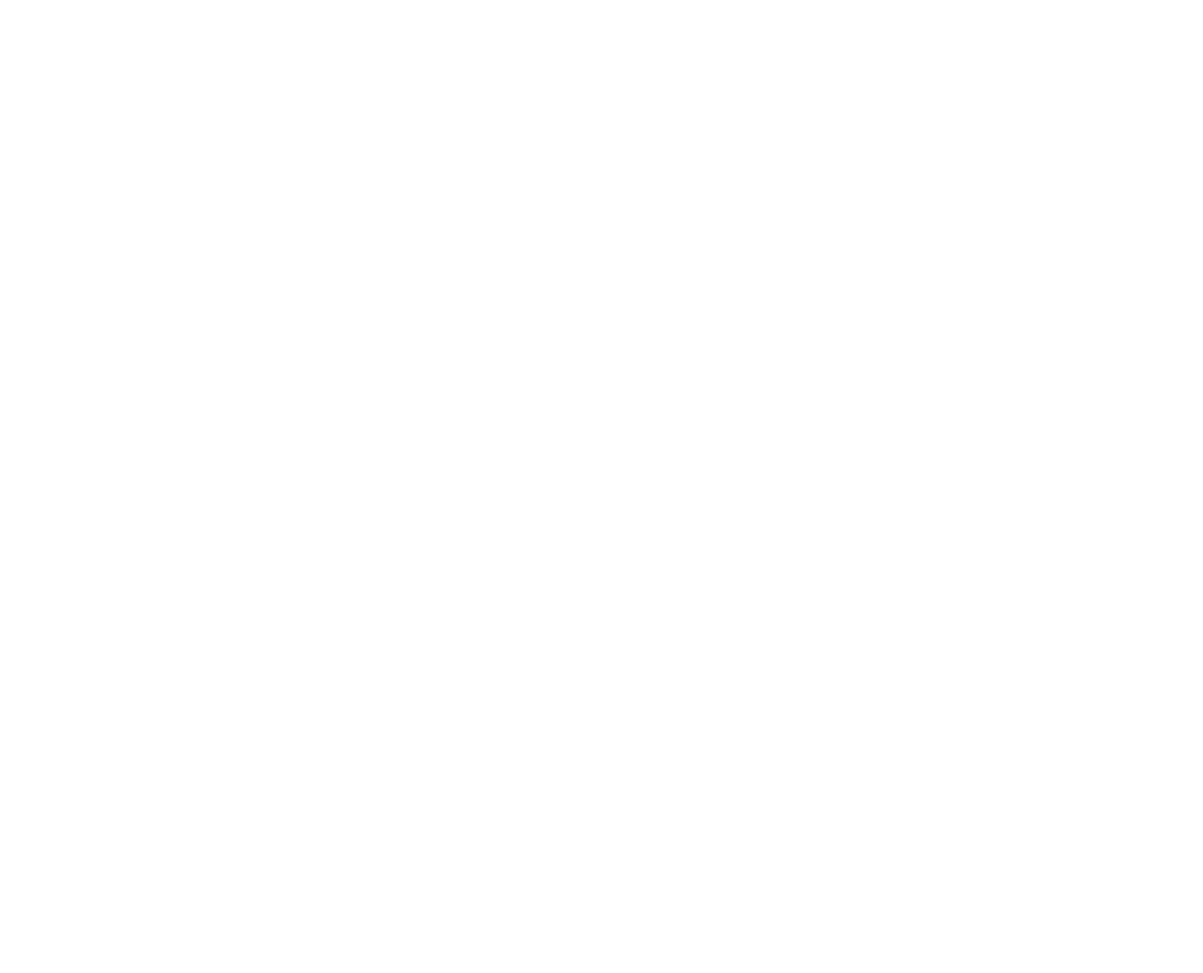
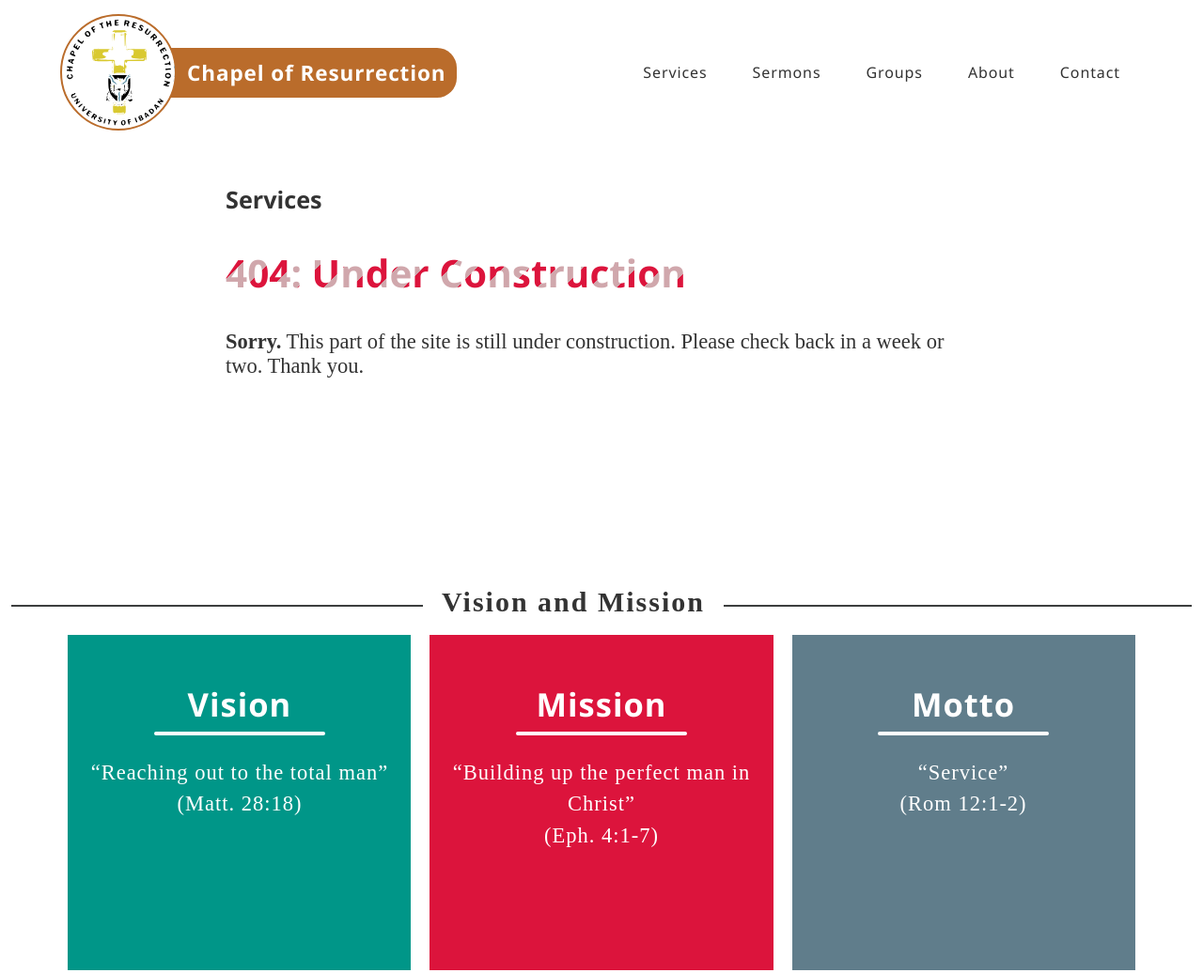
Before and after one commit to prof2k/chapel-of-resurrection, a plain HTML site: page services/services.html in a window 1280 px wide. Shown: the top 1036 px of the page at 94% size. Before the commit the page ends 800 px from the top, so only its background shows below. Drawn offline with Linux system fonts and the light colour scheme.

Commit message:
Update style.css

```diff
--- a/services/style.css
+++ b/services/style.css
@@ -1,3 +1,35 @@
-body {
-    display: none;
+@import url("https://prof2k.github.io/chapel-of-resurrection/styles/header-footer-style.css");
+@import url("https://prof2k.github.io/chapel-of-resurrection/styles/universal-style.css");
+@import url("https://prof2k.github.io/chapel-of-resurrection/styles/typography.css");
+
+/*under construction*/
+
+section#under-construction {
+    min-height: 50vh;
+    color: #333;
+    /* display: flex; */
 }
+
+#under-construction>.container {
+    width: 80%;
+    margin: auto;
+    max-width: 800px;
+}
+
+#under-construction h2 {
+    text-transform: capitalize;
+    font-size: 2em;
+    display: block;
+    font-size: 2.7em;
+    font-weight: bold;
+    background-image: repeating-linear-gradient(-45deg,#d0a7ac, #d0a7ac 20px, crimson 0, crimson 40px);
+    color: transparent;
+    background-clip: text;
+    -webkit-background-clip: text;
+}
+
+#under-construction p {
+    font-family: quicksand;
+    /* font-weight: 700; */
+    font-size: 1.5em;
+}
```
